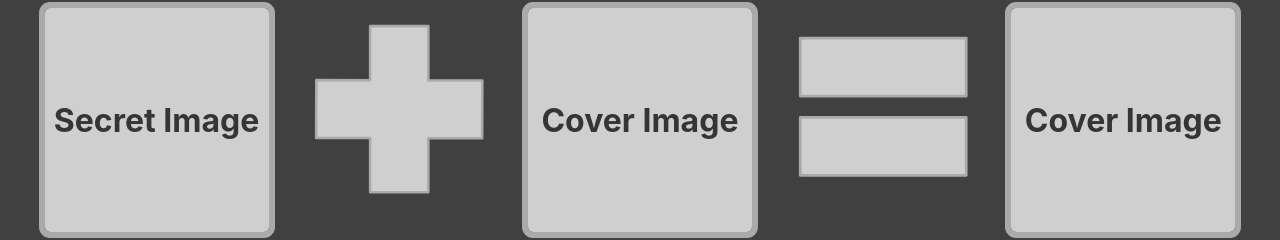
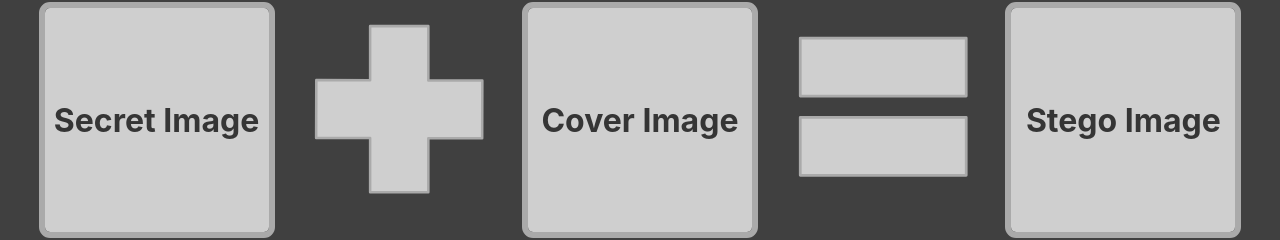
Before and after one commit to EricABradshaw/SeniorCapstone_Team8, a React (Create React App) app in the folder Application/client/: page / in a window 1280 px wide. Shown: the part 122-362 px from the top of the page. Built offline with nearby package versions, Linux system fonts and the light colour scheme; no server answers.

Commit message:
Major changes boi

```diff
--- a/Application/client/src/Hide.jsx
+++ b/Application/client/src/Hide.jsx
@@ -91,12 +91,12 @@ const Hide = () => {
           {stegoImage ? (
               <img
                 src={stegoImage}
-                alt={coverImage.alt || 'Fail'}
+                alt={''}
                 width={coverImage.width}
                 height={coverImage.height}
               />
             ) : (
-              <h1>Cover Image</h1>
+              <h1>Stego Image</h1>
             )}
         </div>
         <div className="filler"></div>
```
